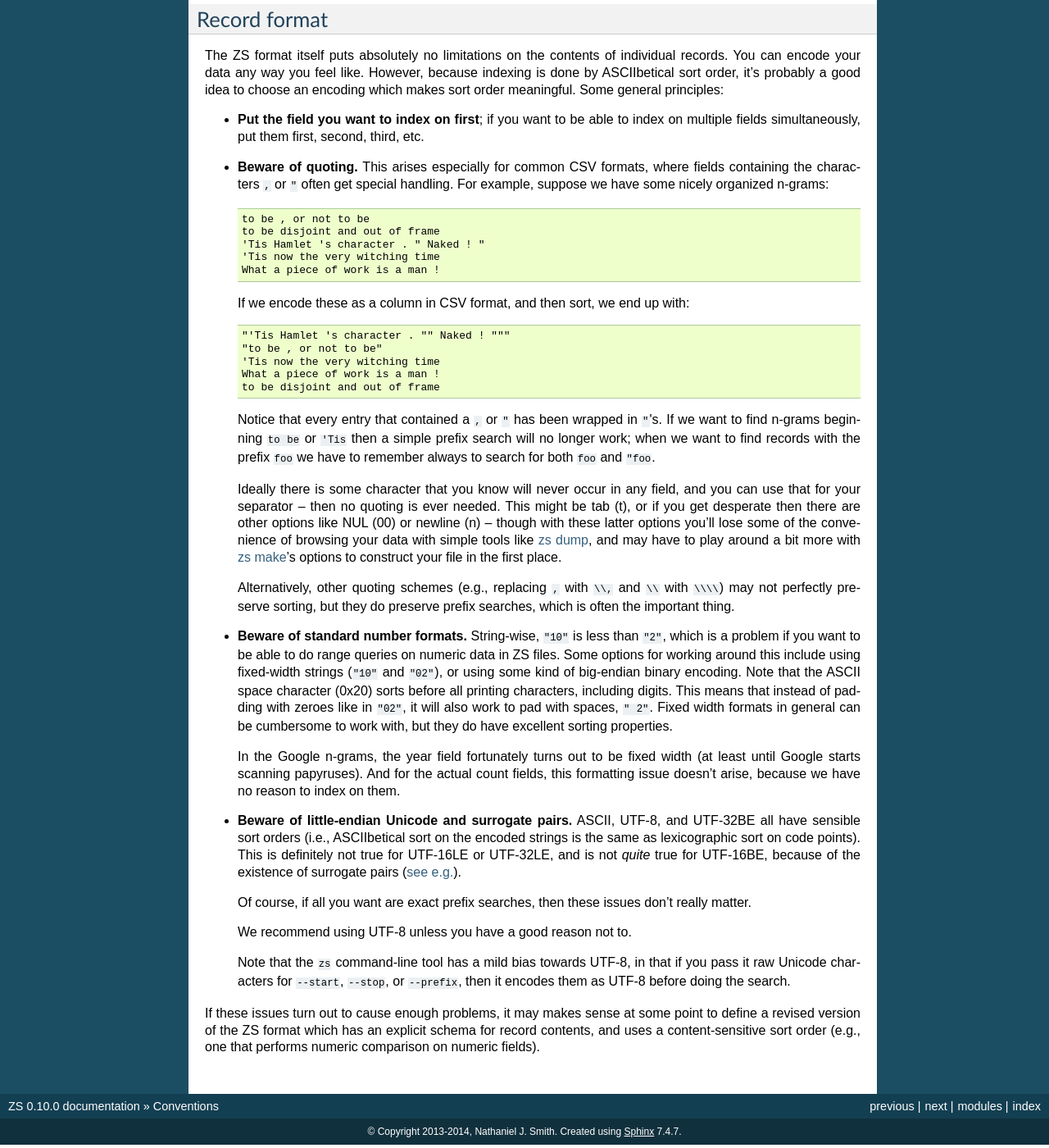
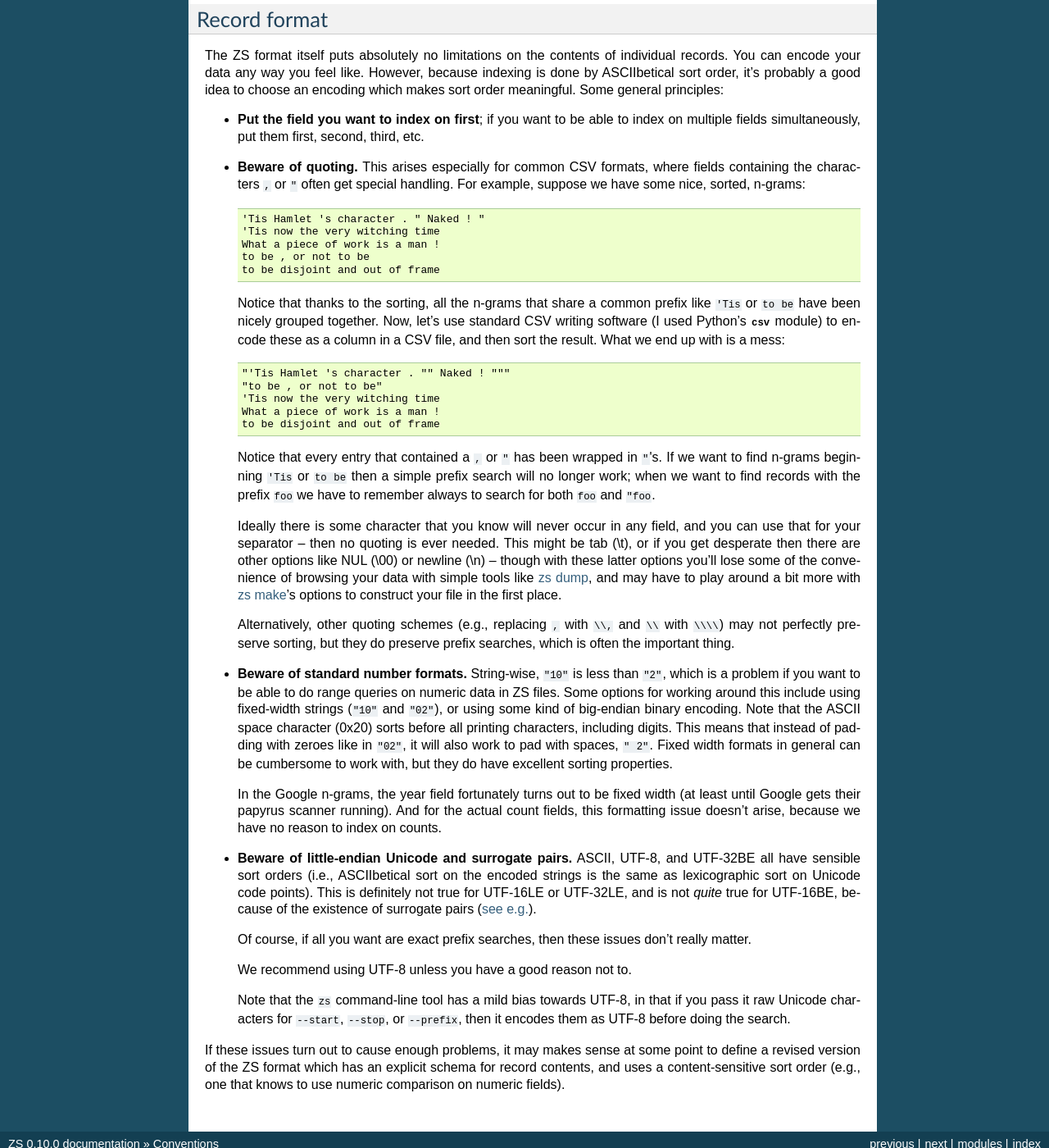
Before and after one commit to njsmith/zs, a Sphinx documentation site: the page built from doc/conventions.rst, in a window 1280 px wide and 1400 px high, scrolled down 843 px. Shown: the whole window at 82% size. Built offline with Sphinx 7.4.7, drawn with Linux system fonts in a browser that asks for light colours.

Commit message:
wording tweaks

```diff
--- a/doc/conventions.rst
+++ b/doc/conventions.rst
@@ -73,17 +73,20 @@
 
 * **Beware of quoting.** This arises especially for common CSV formats,
   where fields containing the characters ``,`` or ``"`` often get
-  special handling. For example, suppose we have some nicely organized
+  special handling. For example, suppose we have some nice, sorted,
   n-grams::
 
-      to be , or not to be
-      to be disjoint and out of frame
       'Tis Hamlet 's character . " Naked ! "
       'Tis now the very witching time
       What a piece of work is a man !
+      to be , or not to be
+      to be disjoint and out of frame
 
-  If we encode these as a column in CSV format, and then sort, we end
-  up with::
+  Notice that thanks to the sorting, all the n-grams that share a
+  common prefix like ``'Tis`` or ``to be`` have been nicely grouped
+  together. Now, let's use standard CSV writing software (I used
+  Python's :mod:`csv` module) to encode these as a column in a CSV file,
+  and then sort the result. What we end up with is a mess::
 
       "'Tis Hamlet 's character . "" Naked ! """
       "to be , or not to be"
@@ -92,16 +95,16 @@
       to be disjoint and out of frame
 
   Notice that every entry that contained a ``,`` or ``"`` has been
-  wrapped in ``"``\'s. If we want to find n-grams beginning ``to be``
-  or ``'Tis`` then a simple prefix search will no longer work; when we
+  wrapped in ``"``\'s. If we want to find n-grams beginning ``'Tis``
+  or ``to be`` then a simple prefix search will no longer work; when we
   want to find records with the prefix ``foo`` we have to remember
   always to search for both ``foo`` and ``"foo``.
 
   Ideally there is some character that you know will never occur in
   any field, and you can use that for your separator -- then no
-  quoting is ever needed. This might be tab (\t), or if you get
-  desperate then there are other options like NUL (\00) or newline
-  (\n) -- though with these latter options you'll lose some of the
+  quoting is ever needed. This might be tab (\\t), or if you get
+  desperate then there are other options like NUL (\\00) or newline
+  (\\n) -- though with these latter options you'll lose some of the
   convenience of browsing your data with simple tools like :ref:`zs
   dump`, and may have to play around a bit more with :ref:`zs make`'s
   options to construct your file in the first place.
@@ -123,16 +126,16 @@
   but they do have excellent sorting properties.
 
   In the Google n-grams, the year field fortunately turns out to be
-  fixed width (at least until Google starts scanning papyruses). And
-  for the actual count fields, this formatting issue doesn't arise,
-  because we have no reason to index on them.
+  fixed width (at least until Google gets their papyrus scanner
+  running). And for the actual count fields, this formatting issue
+  doesn't arise, because we have no reason to index on counts.
 
 * **Beware of little-endian Unicode and surrogate pairs.** ASCII,
   UTF-8, and UTF-32BE all have sensible sort orders (i.e.,
   ASCIIbetical sort on the encoded strings is the same as
-  lexicographic sort on code points). This is definitely not true for
-  UTF-16LE or UTF-32LE, and is not *quite* true for UTF-16BE, because
-  of the existence of surrogate pairs (`see
+  lexicographic sort on Unicode code points). This is definitely not
+  true for UTF-16LE or UTF-32LE, and is not *quite* true for UTF-16BE,
+  because of the existence of surrogate pairs (`see
   e.g. <https://ssl.icu-project.org/docs/papers/utf16_code_point_order.html>`_).
 
   Of course, if all you want are exact prefix searches, then these issues
@@ -148,5 +151,5 @@
 If these issues turn out to cause enough problems, it may makes sense
 at some point to define a revised version of the ZS format which has
 an explicit schema for record contents, and uses a content-sensitive
-sort order (e.g., one that performs numeric comparison on numeric
+sort order (e.g., one that knows to use numeric comparison on numeric
 fields).
```
